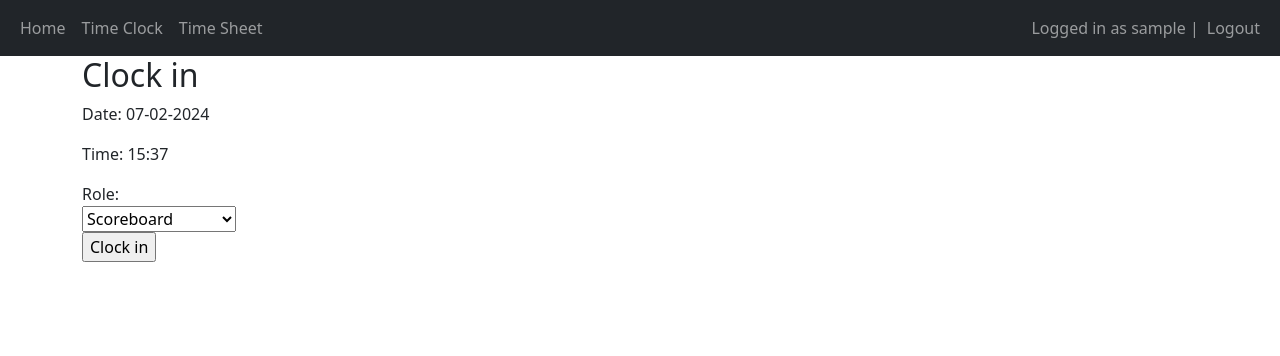
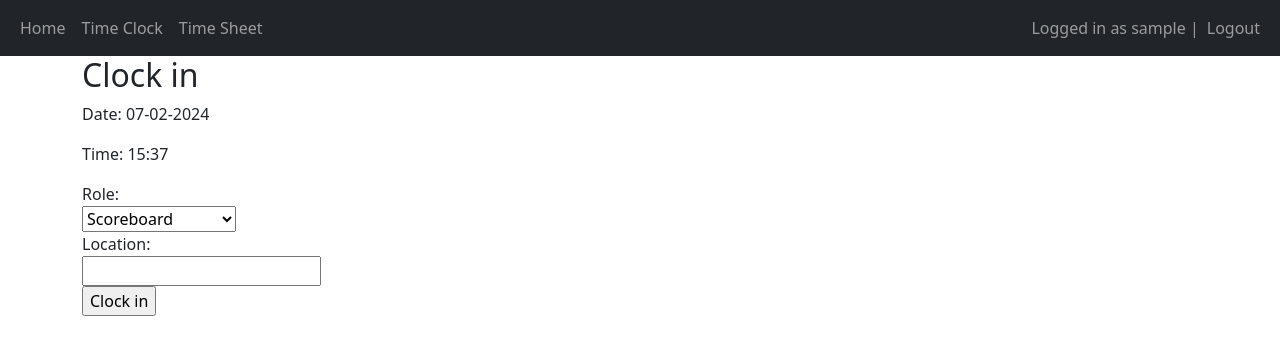
Before and after one commit to jdenzel/Attendance-app, a Django app: page /clock-in in a window 1280 px wide. Shown: the top 356 px of the page. Run offline with Django 4.2, Linux system fonts and the light colour scheme; the visitor is signed in with stand-in values (Sample User, id 1); some libraries are stand-ins or nearby versions.

Commit message:
Added location field to template and views

```diff
--- a/project/attendance/templates/attendance/clock_in.html
+++ b/project/attendance/templates/attendance/clock_in.html
@@ -16,6 +16,8 @@
         <option value="gamechange">Game Changer</option>
         <option value="subtime">Sub timer</option>
     </select><br>
+    <label for='location'>Location:</label><br>
+    <input type="text" id="location" name="location" required><br>
     <input type="submit" value="Clock in">
 </form>
 {% endblock %}
--- a/project/attendance/views.py
+++ b/project/attendance/views.py
@@ -27,7 +27,7 @@ def clock_in(request):
     if request.session.get('clocked_in', False): # Checks if user is already clocked in
         return redirect('clock_out') # Redirects to clock_out view if user is already clocked in
     if request.method == 'POST':
-        time_clock = TimeClock(employee=request.user, role=request.POST.get('role')) # Creates a new TimeClock instance and requests the desired role of the currently logged in user
+        time_clock = TimeClock(employee=request.user, role=request.POST.get('role'), location=request.POST.get('location')) # Creates a new TimeClock instance and requests the desired role of the currently logged in user
         time_clock.save() # Saves the Instance
         request.session['clocked_in'] = True # Sets clocked_in variable to True to tell indicate the user is clocked in
         return redirect('clock_out') # Changes view to clock out view
```
